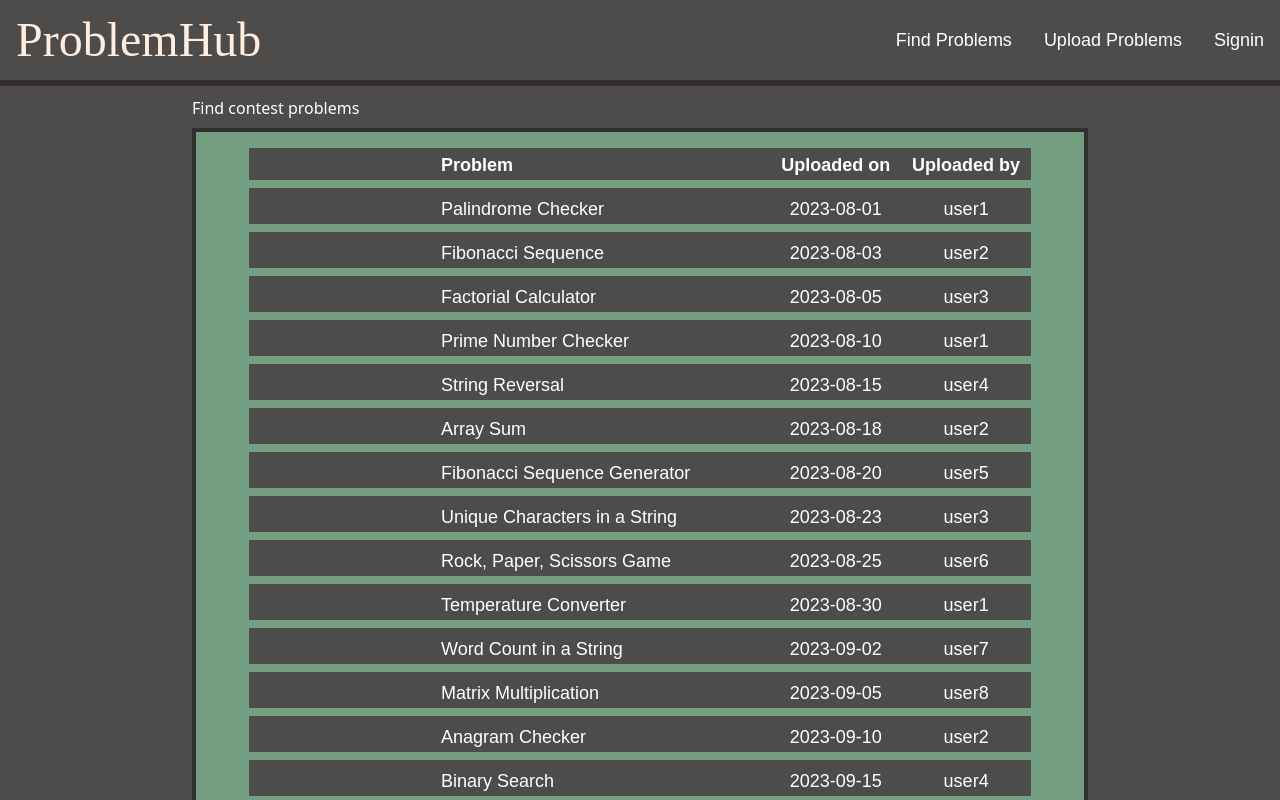
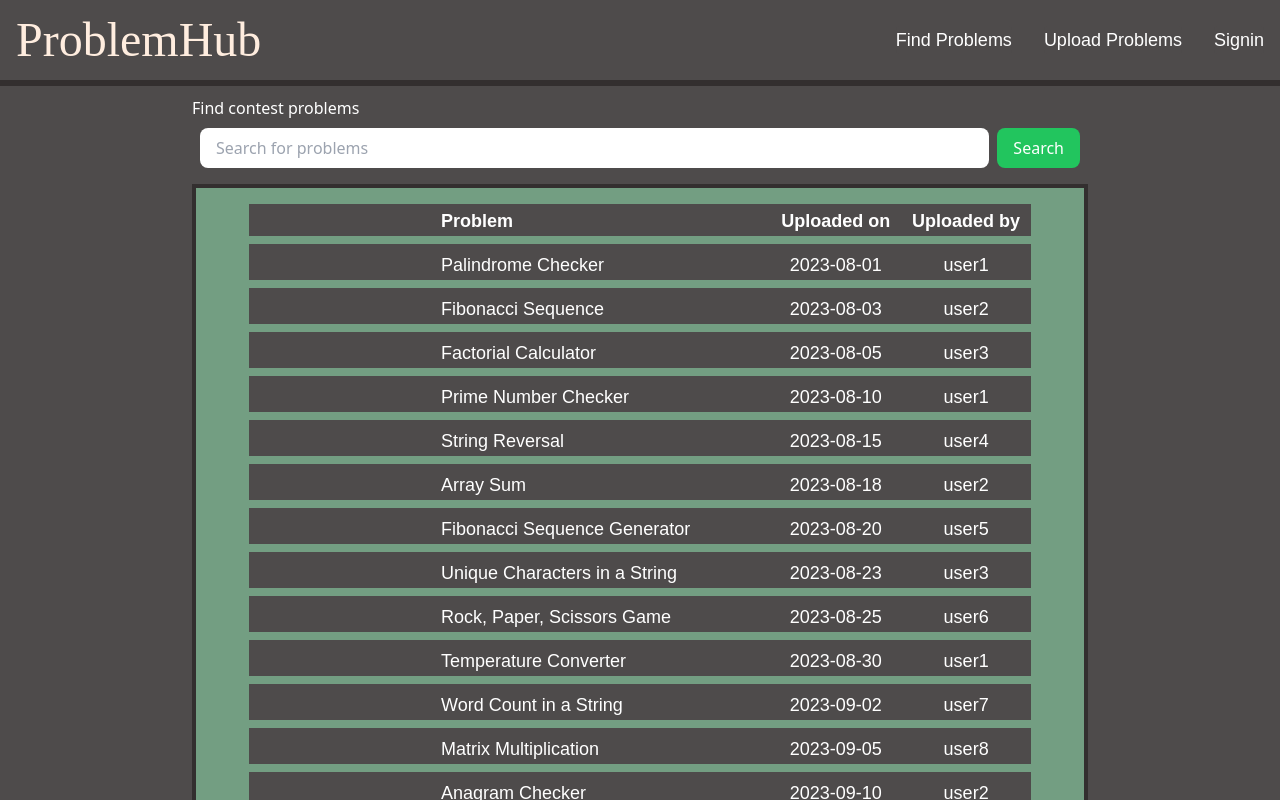
Before and after one commit to N0nameleft/Problem-Hub, a Next.js app in the folder client/: page / in a window 1280 px wide. Built offline with nearby package versions, Linux system fonts and the light colour scheme; a web font is replaced by a local one.

Commit message:
Implemented search bar

```diff
--- /dev/null
+++ b/client/src/components/HomePage/searchbar.jsx
@@ -0,0 +1,22 @@
+import React from 'react';
+
+const SearchBar = () => {
+  return (
+    <div className="flex items-center p-2">
+      <input
+        type="text"
+        id="search"
+        className="text-gray-800 rounded-lg py-2 px-4 focus:outline-none flex-grow"
+        placeholder="Search for problems"
+      />
+      <button
+        id="search-button"
+        className="bg-green-500 hover:bg-green-600 text-white rounded-lg py-2 px-4 ml-2"
+      >
+        Search
+      </button>
+    </div>
+  );
+};
+
+export default SearchBar;
--- a/client/src/pages/index.jsx
+++ b/client/src/pages/index.jsx
@@ -2,6 +2,7 @@ import Navbar from '@/components/Navbar'
 import { useState } from 'react'
 import 'katex/dist/katex.min.css'
 import Latex from 'react-latex-next'
+import SearchBar from '../components/HomePage/searchbar'
 
 function HomePage({ problems }) {
 	const [viewingProblem, setViewingProblem] = useState(null)
@@ -15,6 +16,7 @@ function HomePage({ problems }) {
 			<div className="h-screen bg-phDarkgrey px-48 pt-24">
 				<div className="no-scrollbar absolute bottom-0 left-0 right-0 top-0 mx-48 mt-24 h-auto overflow-scroll">
 					<h2 className="text-white">Find contest problems</h2>
+					<SearchBar/>
 					<div className=" mt-2 h-full overflow-hidden border-4 border-phDarkergrey bg-phGreen">
 						{/* A table with the rows "problem", "Uploaded by" and "Uploaded on" */}
 						{viewingProblem ? (
```
Also changed, not shown: 1 other file (tests, documents, lock files or other folders).
